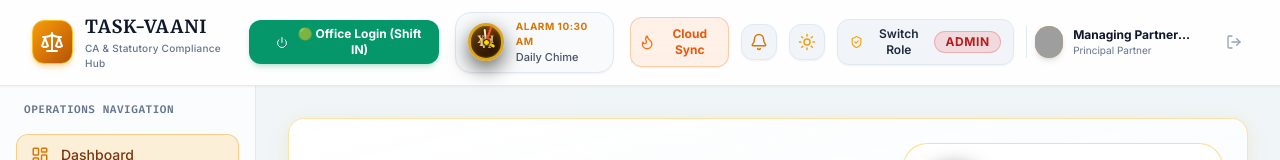
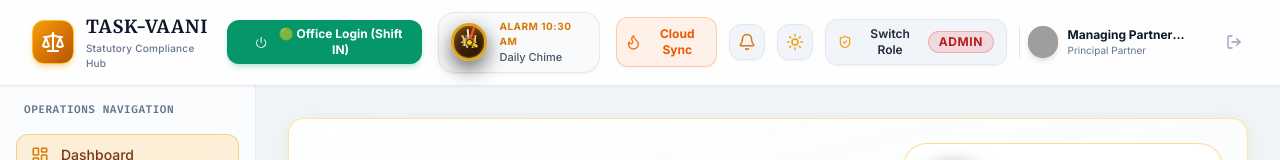
Before and after one commit to aryaaisakhi-4186/TASK-MANAGEMENT, a React (Vite) app: page / in a window 1280 px wide. Shown: the top 160 px of the page. Built offline with nearby package versions, Linux system fonts and the light colour scheme; no server answers; grey boxes are pictures that could not be loaded.

Commit message:
chore: update header tagline to Statutory Compliance Hub

```diff
--- a/src/components/common/Navbar.tsx
+++ b/src/components/common/Navbar.tsx
@@ -49,7 +49,7 @@ export const Navbar: React.FC<{ onOpenRoleModal: () => void; onOpenFirebaseModal
               <span className="text-lg font-black tracking-wider text-slate-900 dark:text-white font-serif">TASK-VAANI</span>
 
             </div>
-            <p className="text-[10px] text-slate-500 dark:text-slate-400 tracking-wide font-medium">CA & Statutory Compliance Hub</p>
+            <p className="text-[10px] text-slate-500 dark:text-slate-400 tracking-wide font-medium">Statutory Compliance Hub</p>
           </div>
         </div>
 
```
